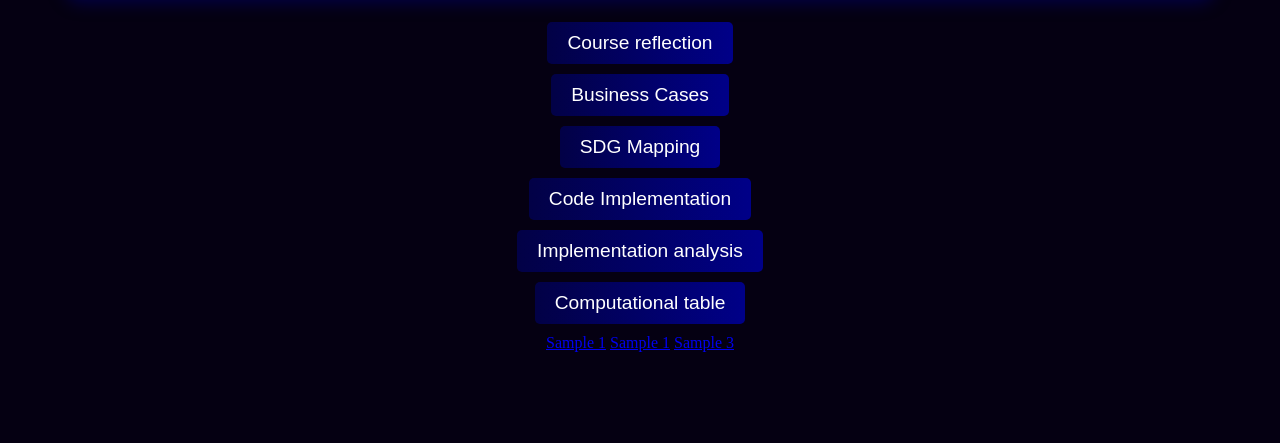
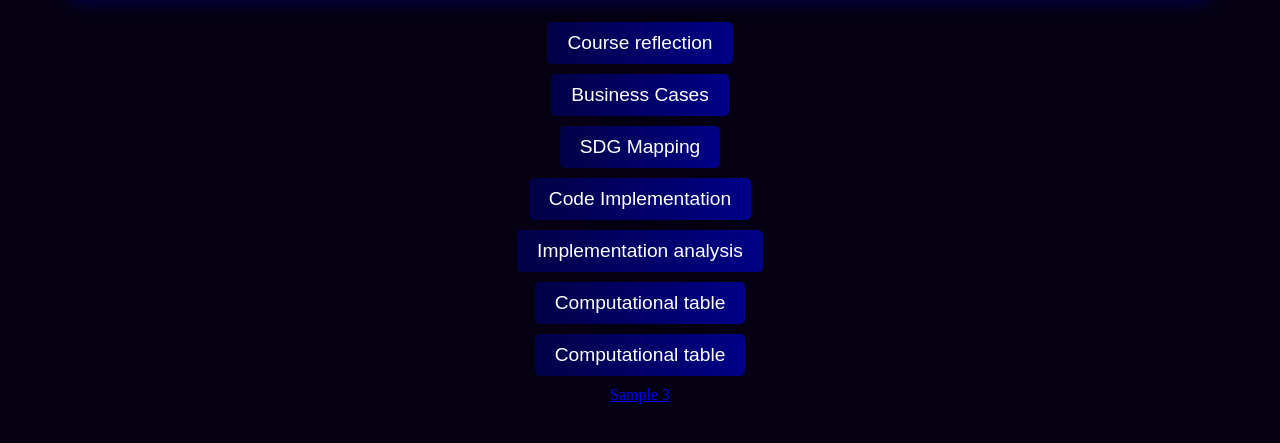
Before and after one commit to 01fe23bcs144/Aarohan, a plain HTML site: page index.html in a window 1280 px wide. Shown: the part 181-624 px from the top of the page. Drawn offline with Linux system fonts and the light colour scheme.

Commit message:
Update index.html

```diff
--- a/index.html
+++ b/index.html
@@ -1091,6 +1091,15 @@ return 0;
        `;
       content.style.display = 'block';
         }
+        function showSample() {
+              const content = document.getElementById('content');
+             content.innerHTML = `
+             <a href="https://01fe23bcs144.github.io/Aarohan/sample.pdf" target="_blank" class="button">Sample 3</a>
+    ;
+
+      content.style.display = 'block';
+        }
+
     </script>
 </head>
 <body>
@@ -1111,8 +1120,7 @@ return 0;
         <button onclick="showCodeImplementation()">Code Implementation</button>
         <button onclick="showImplementation()">Implementation analysis</button>
         <button onclick="showphase()">Computational table</button>
-        <a href="docs/sample.pdf" target="_blank" class="button">Sample 1</a>
-        <a href="https://01fe23bcs144.github.io/Aarohan/docs/sample.pdf" target="_blank" class="button">Sample 1</a>
+        <button onclick="showSample()">Computational table</button>
 <a href="https://01fe23bcs144.github.io/Aarohan/sample.pdf" target="_blank" class="button">Sample 3</a>
 
 
```
